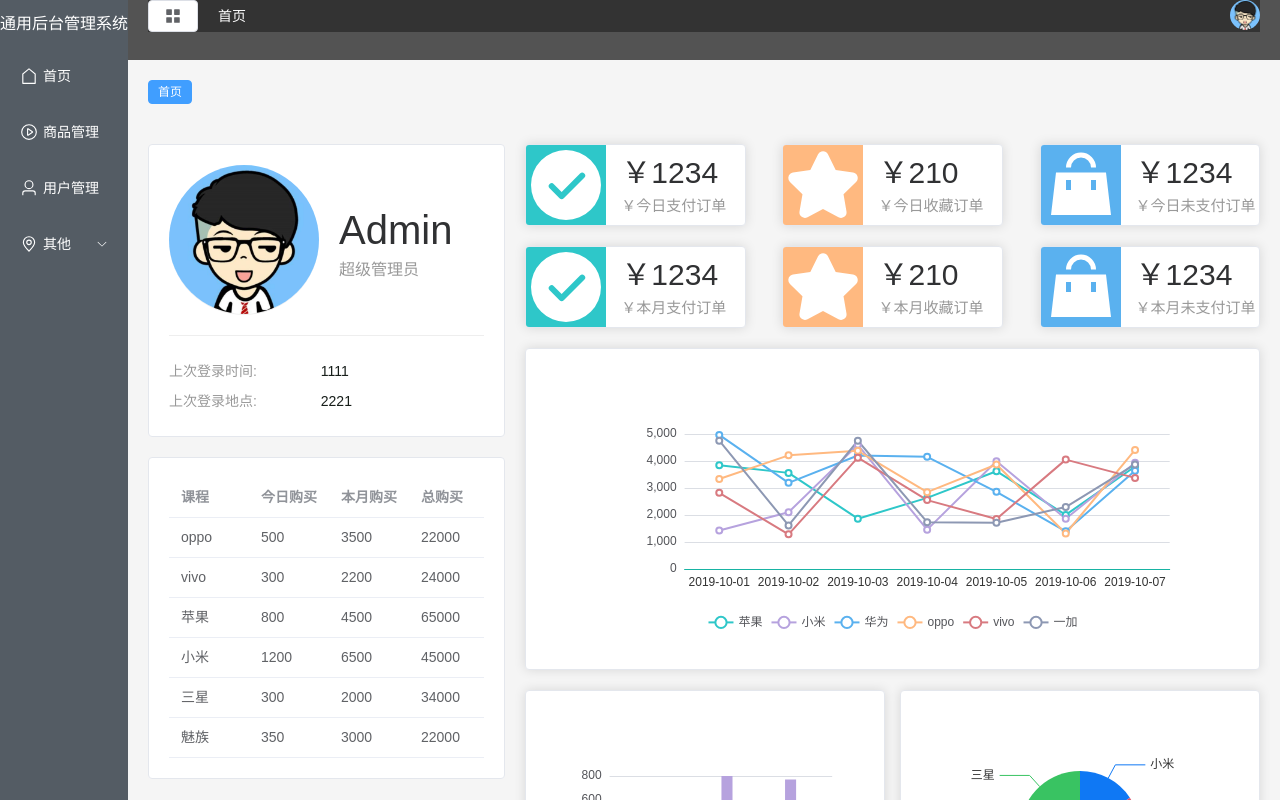
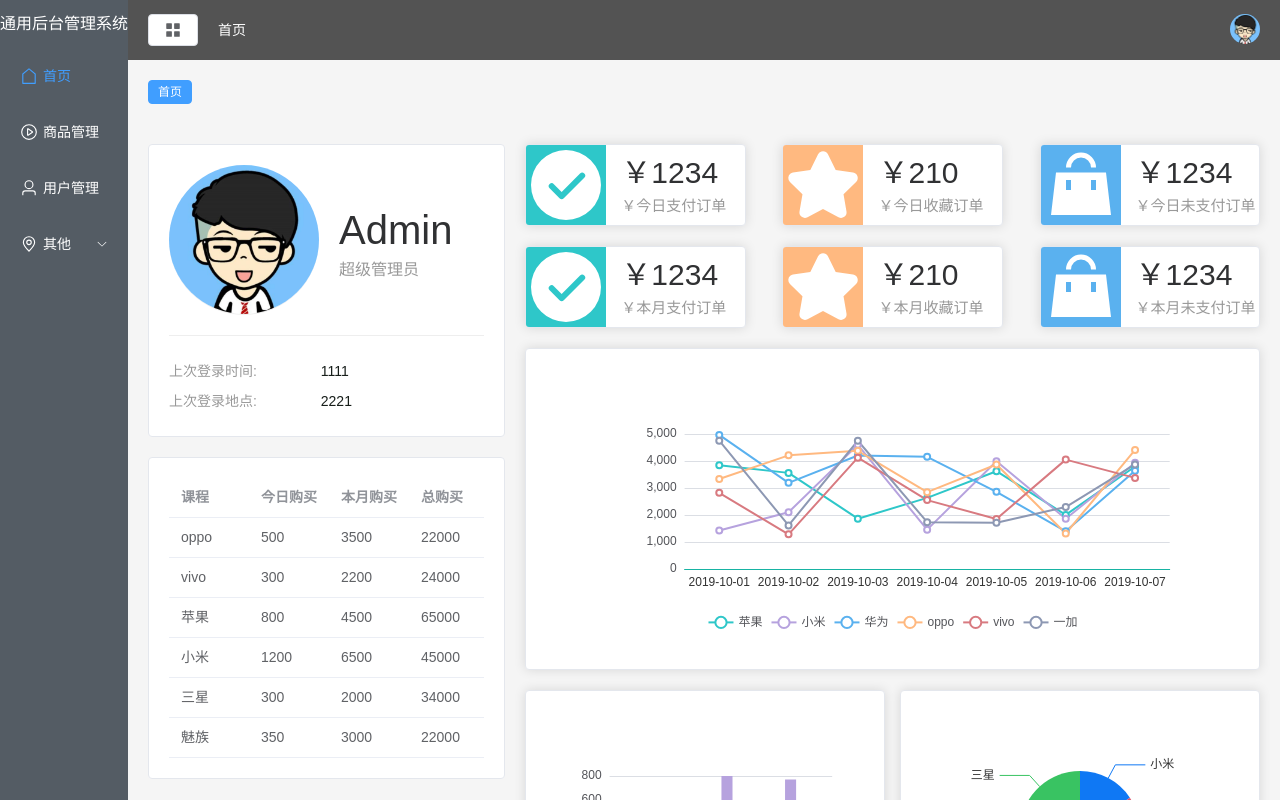
Before and after one commit to haiyue853-dev/BackManagement, a Vue app: page /home in a window 1280 px wide. Built offline with nearby package versions, Linux system fonts and the light colour scheme.

Commit message:
pinia管理tag

```diff
--- a/src/components/commonAside.vue
+++ b/src/components/commonAside.vue
@@ -5,6 +5,7 @@
       text-color="#fff"
       :collapse="isCollapse"
       :collapse-transition="false"
+      :default-active="activeMenu"
     >
       <h3 v-show="!isCollapse">通用后台管理系统</h3>
       <h3 v-show="isCollapse">后台</h3>
@@ -12,6 +13,7 @@
         v-for="item in noChildren"
         :index="item.path"
         :key="item.path"
+        @click="handleMenu(item)"
       >
         <component class="icons" :is="item.icon"></component>
         <span>{{ item.label }}</span>
@@ -31,6 +33,7 @@
             v-for="(subItem, subIndex) in item.children"
             :index="subItem.path"
             :key="subItem.path"
+            @click="handleMenu(subItem)"
           >
             <component class="icons" :is="subItem.icon"></component>
             <span>{{ subItem.label }}</span>
@@ -44,6 +47,7 @@
 <script setup>
 import { ref, computed } from 'vue'
 import { useAllDataStore } from '@/stores'
+import { useRouter, useRoute } from 'vue-router'
 
 const list = ref([
   {
@@ -94,6 +98,15 @@ const hasChildren = computed(() => list.value.filter((item) => item.children))
 const store = useAllDataStore()
 const isCollapse = computed(() => store.state.isCollapse)
 const width = computed(() => (isCollapse.value ? '64px' : '180px'))
+const router = useRouter()
+const route = useRoute()
+const activeMenu = computed(() => route.path)
+const handleMenu = (item) => {
+  if (item.path) {
+    router.push({ path: item.path })
+    store.selectMenu(item)
+  }
+}
 </script>
 
 <style lang="less" scoped>
--- a/src/components/commonHeader.vue
+++ b/src/components/commonHeader.vue
@@ -1,29 +1,17 @@
 <template>
   <div class="header">
     <div class="l-content">
-      <el-button
-        suzi="small"
-        @click="handleCollapse"
-      >
-        <component
-          class="icons"
-          is="menu"
-        ></component>
+      <el-button suzi="small" @click="handleCollapse">
+        <component class="icons" is="menu"></component>
       </el-button>
-      <el-breadcrumb
-        separator="/"
-        class="bread"
-      >
+      <el-breadcrumb separator="/" class="bread">
         <el-breadcrumb-item :to="{ path: '/' }">首页</el-breadcrumb-item>
       </el-breadcrumb>
     </div>
     <div class="r-content">
       <el-dropdown>
         <span class="el-dropdown-link">
-          <img
-            :src="getImageUrl('user')"
-            class="user"
-          />
+          <img :src="getImageUrl('user')" class="user" />
         </span>
         <template #dropdown>
           <el-dropdown-menu>
@@ -40,7 +28,8 @@
 import { ref, computed } from 'vue'
 import { useAllDataStore } from '@/stores'
 
-const getImageUrl = (user) => new URL(`../assets/images/${user}.png`, import.meta.url).href
+const getImageUrl = (user) =>
+  new URL(`../assets/images/${user}.png`, import.meta.url).href
 const store = useAllDataStore()
 const handleCollapse = () => {
   store.state.isCollapse = !store.state.isCollapse
@@ -53,8 +42,8 @@ const handleCollapse = () => {
   justify-content: space-between;
   align-items: center;
   width: 100%;
-  height: 1005;
-  background-color: #333;
+  height: 100%;
+  background-color: #535353;
 }
 
 .icons {
--- a/src/components/commonTab.vue
+++ b/src/components/commonTab.vue
@@ -3,8 +3,8 @@
     <el-tag
       v-for="(tag, index) in tags"
       :key="tag.name"
-      :closeable="tag.name !== 'home'"
-      :effect="route.name === tag.name ? 'dark' : 'light'"
+      :closable="tag.name !== 'home'"
+      :effect="route.name === tag.name ? 'dark' : 'plain'"
     >
       {{ tag.label }}
     </el-tag>
@@ -12,16 +12,12 @@
 </template>
 
 <script setup>
-import { ref } from 'vue'
+import { ref, computed } from 'vue'
 import { useRoute } from 'vue-router'
-const tags = ref([
-  {
-    path: '/home',
-    name: 'home',
-    label: '首页',
-    icon: 'home',
-  },
-])
+import { useAllDataStore } from '@/stores'
+const store = useAllDataStore()
+const tags = computed(() => store.state.tags)
+
 const route = useRoute()
 </script>
 
--- a/src/stores/index.js
+++ b/src/stores/index.js
@@ -4,10 +4,44 @@ import { ref } from 'vue'
 function initState() {
   return {
     isCollapse: false,
+    tags: [
+      {
+        path: '/home',
+        name: 'home',
+        label: '首页',
+        icon: 'home',
+      },
+    ],
+    currentMenu: null,
   }
 }
 
 export const useAllDataStore = defineStore('allData', () => {
   const state = ref(initState())
-  return { state }
+
+  function selectMenu(val) {
+    // 1. 更新当前菜单状态（可选，用于侧边栏高亮等）
+    state.value.currentMenu = val
+
+    // 2. 核心逻辑：查找标签是否已存在
+    // 注意：确保 val 对象里有 name 属性
+    let index = state.value.tags.findIndex((item) => item.name === val.name)
+
+    // 3. 如果不存在，则 push 进数组
+    index === -1 ? state.value.tags.push(val) : ''
+  }
+
+  // 建议增加一个关闭标签的方法，方便后续开发
+  function closeTag(tag) {
+    const index = state.value.tags.findIndex((t) => t.name === tag.name)
+    if (index !== -1) {
+      state.value.tags.splice(index, 1)
+    }
+  }
+
+  return {
+    state,
+    selectMenu,
+    closeTag,
+  }
 })
```
